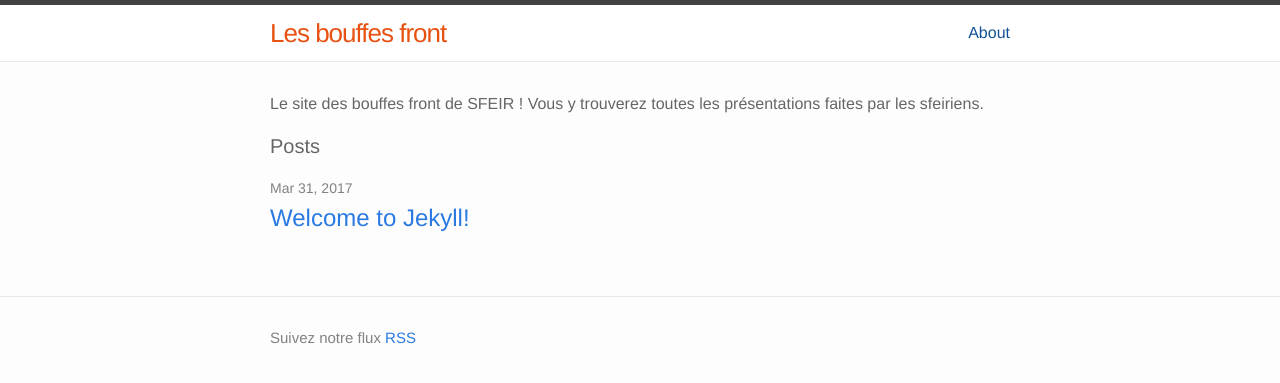
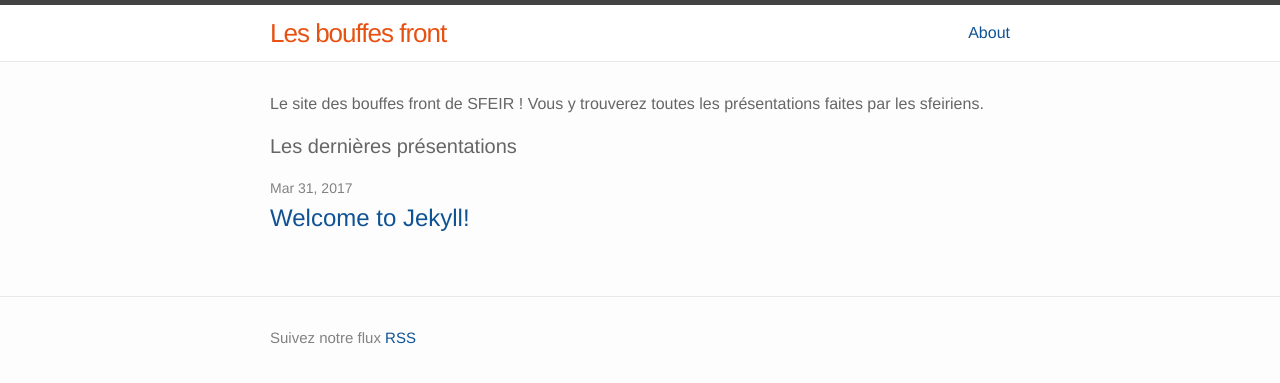
Before and after one commit to Sfeir/bouffe-front, a Jekyll site: the page built from index.md, in a window 1280 px wide. Shown: the top 383 px of the page. Built offline with Jekyll 4.4.1, drawn with Linux system fonts in a browser that asks for light colours.

Commit message:
Change the home page a bit

```diff
--- a/_layouts/home.html
+++ b/_layouts/home.html
@@ -6,7 +6,7 @@ layout: default
 
   <p class="home-description">{{ site.description }}</p>
 
-  <h1 class="page-heading">Posts</h1>
+  <h1 class="page-heading">Les dernières présentations</h1>
 
   {{ content }}
 
--- a/_sass/minima/_base.scss
+++ b/_sass/minima/_base.scss
@@ -91,15 +91,15 @@ h1, h2, h3, h4, h5, h6 {
  * Links
  */
 a {
-  color: $brand-color;
+  color: $brand-color-secondary;
   text-decoration: none;
 
   &:visited {
-    color: darken($brand-color, 15%);
+    color: $brand-color-secondary;
   }
 
   &:hover {
-    color: $text-color;
+    color: $brand-color-primary;
     text-decoration: underline;
   }
 }
```
